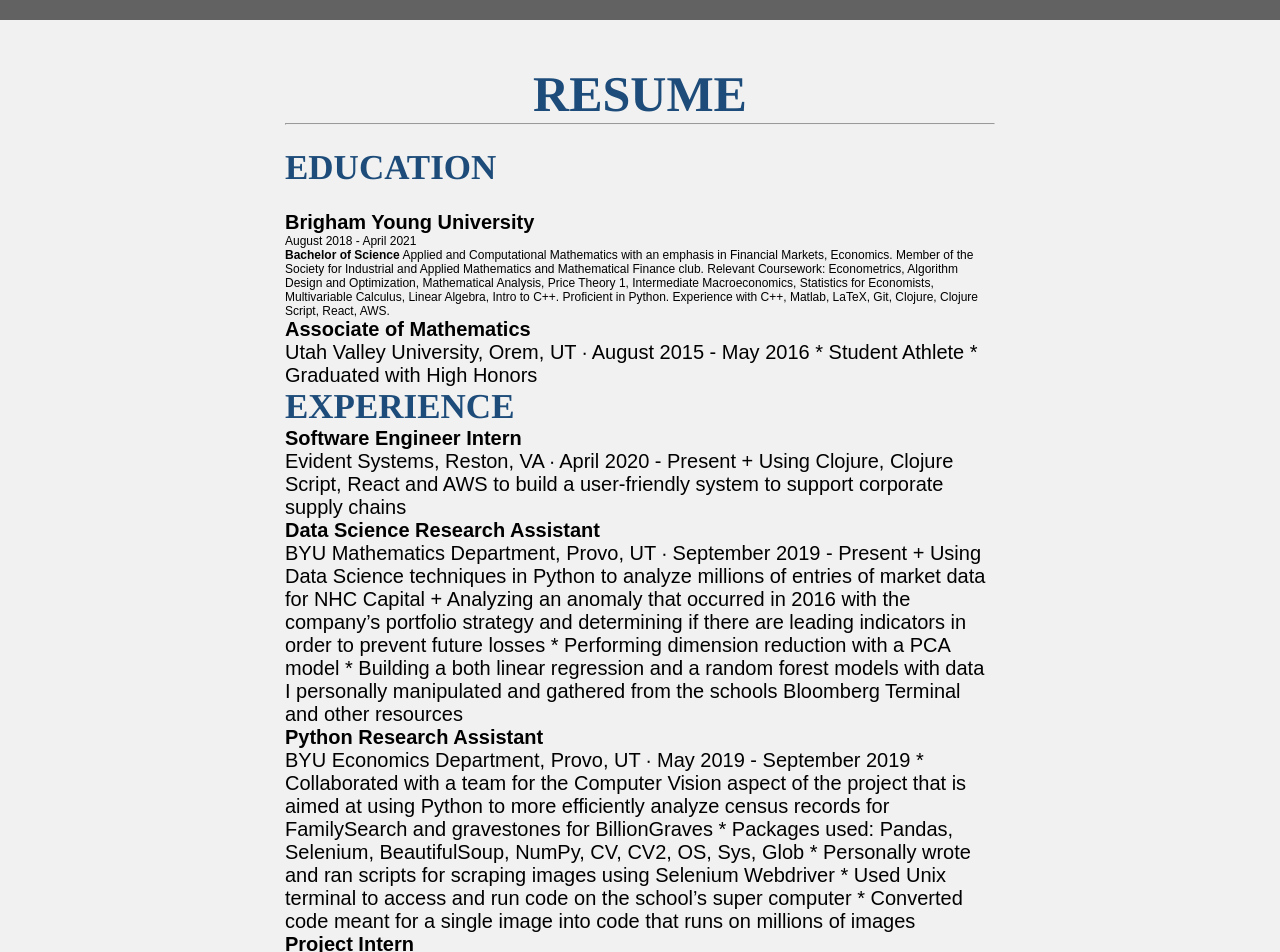
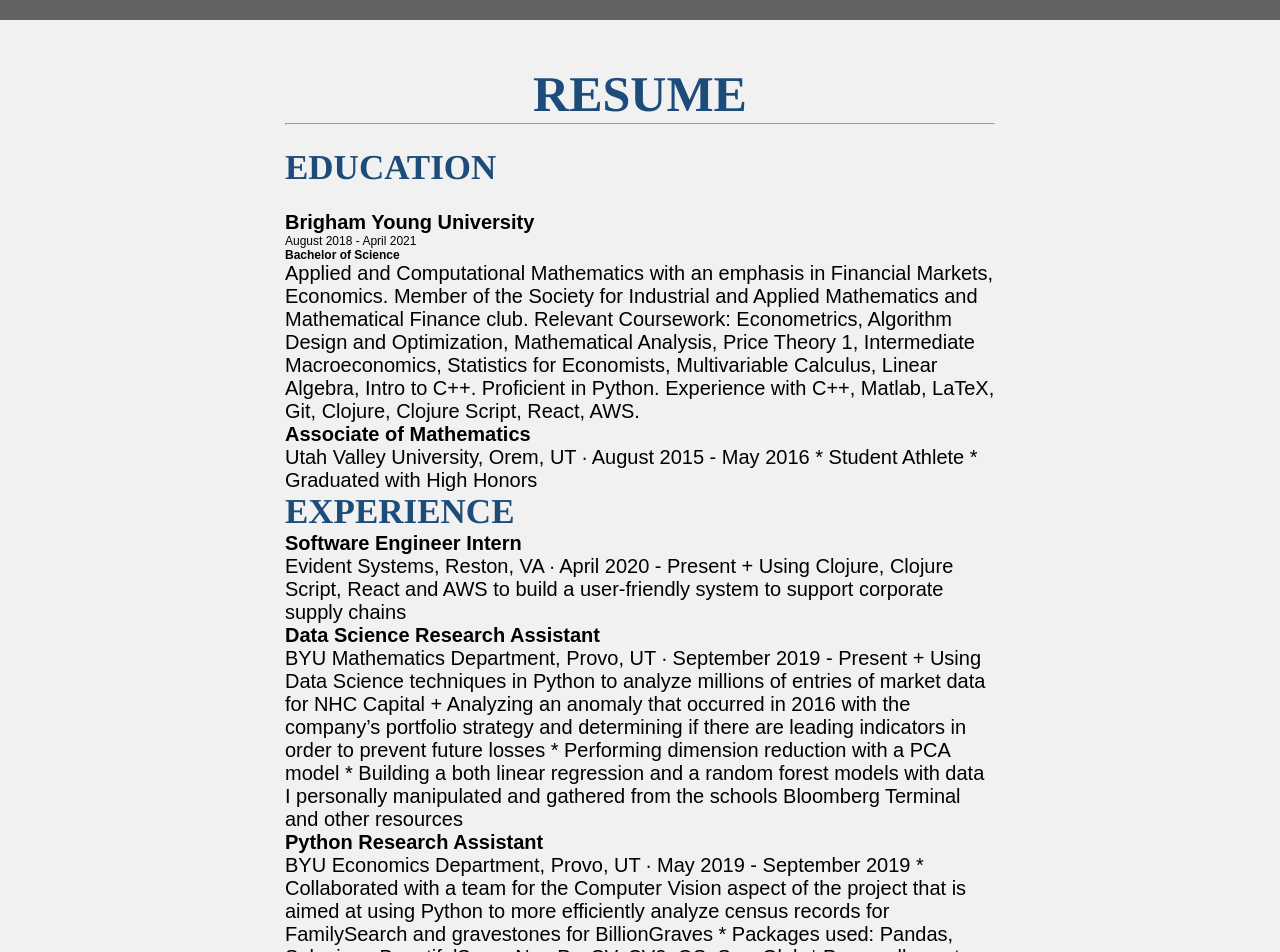
Before and after one commit to layniecalderwood/coryrhunter.com, a Jekyll site: the page built from index.md, in a window 1280 px wide. Shown: the part 680-1632 px from the top of the page. Built offline with Jekyll 4.4.1, drawn with Linux system fonts in a browser that asks for light colours; our own code applies the rules of GitHub Pages for plain Markdown files; grey boxes are pictures that could not be loaded.

Commit message:
we are really getting somewhere

```diff
--- a/_layouts/default.html
+++ b/_layouts/default.html
@@ -312,8 +312,7 @@ article {
 				April 2021		</p>
 		</div>
     <div class="col-md-8">
-  			<p>
-  				<strong>Bachelor of Science</strong>
+  			<p><strong>Bachelor of Science</strong></p>
   				<span class="hidden-phone">
   					Applied and Computational Mathematics with an emphasis in Financial Markets, Economics. Member of the Society for Industrial and Applied Mathematics and Mathematical Finance club. Relevant Coursework: Econometrics, Algorithm Design and Optimization, Mathematical Analysis, Price Theory 1, Intermediate Macroeconomics, Statistics for Economists, Multivariable Calculus, Linear Algebra, Intro to C++. Proficient in Python. Experience with C++, Matlab, LaTeX, Git, Clojure, Clojure Script, React, AWS.				</span>
     </div>
```
